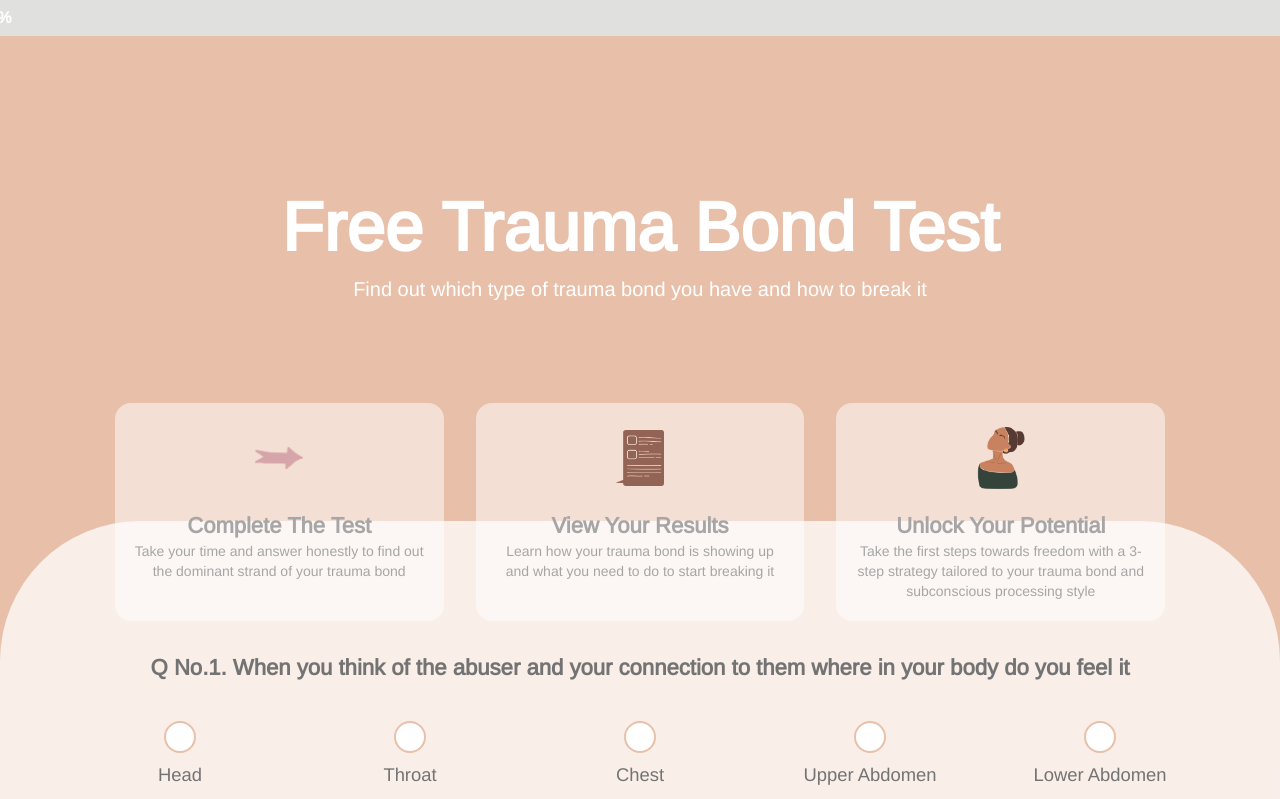
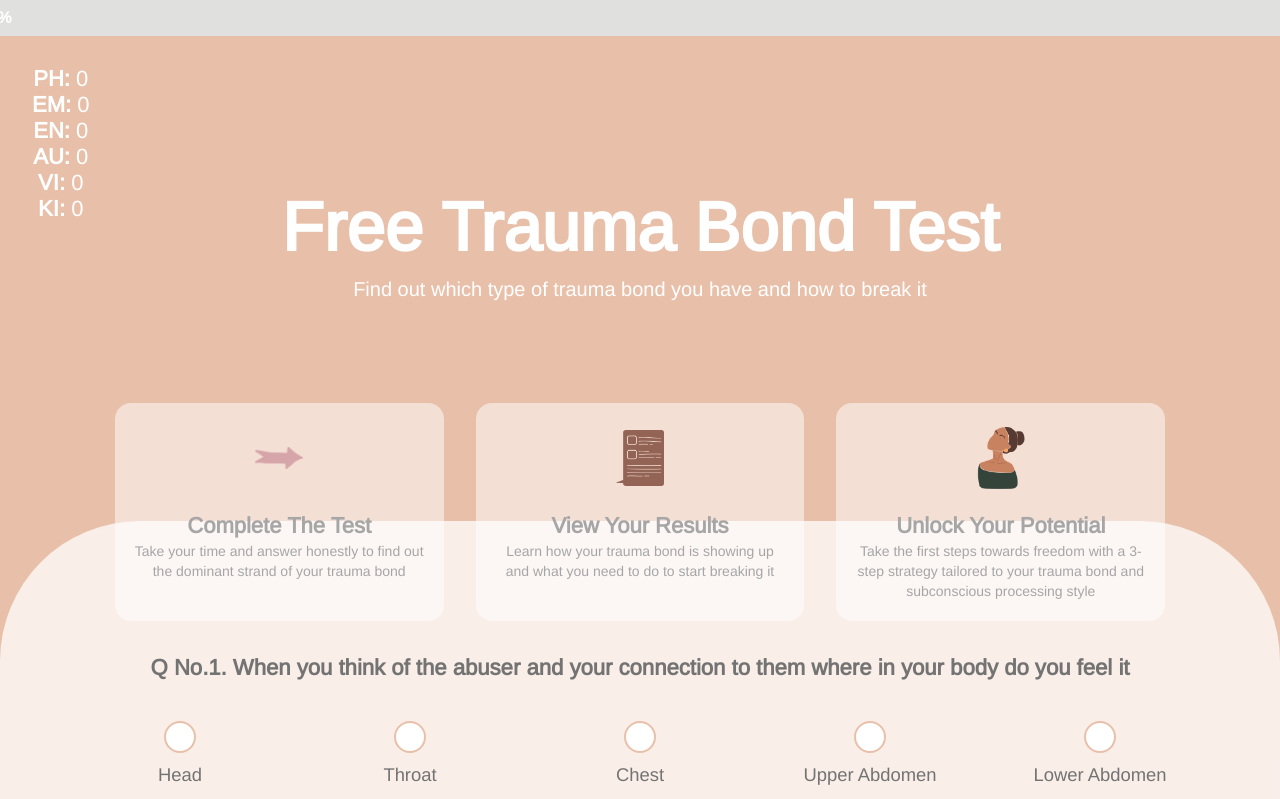
Before and after one commit to mubeenhassan/quiz, a React (Create React App) app: page /result in a window 1280 px wide. Shown: the top 799 px of the page. Built offline with nearby package versions, Linux system fonts and the light colour scheme.

Commit message:
adding points visible on screen for testing

```diff
--- a/src/components/Home/index.js
+++ b/src/components/Home/index.js
@@ -72,6 +72,20 @@ function Home() {
     window.scrollTo(0, 0)
   }
 
+  const renderResults=()=>{
+    return(
+      <div className='test'>
+        <strong>PH: </strong> {points.PH} <br/>
+        <strong>EM: </strong> {points.EM} <br/>
+        <strong>EN: </strong> {points.EN} <br/>
+        <strong>AU: </strong> {points.AU} <br/>
+        <strong>VI: </strong> {points.VI} <br/>
+        <strong>KI: </strong> {points.KI}
+      </div>
+    )
+
+  }
+
   const renderQuestions = () => {
     return quiz.map((questions, key) => {
       let questionNumber = (currentPage - 1) * QUESTIONS_PER_PAGE + key + 1
@@ -90,7 +104,7 @@ function Home() {
   return (
     <div className='main-container'>
       <ProgressBar bgcolor={'#e8c0aa'} completed={progress} />
-
+      {renderResults()}
       {isQuizFinished ? (
         <Result
           points={points}
--- a/src/components/Result/index.jsx
+++ b/src/components/Result/index.jsx
@@ -131,6 +131,7 @@ const Result = (props) => {
           VI: 0,
         })
       })
+      window.location.reload();
   }
   return (
     <div>
--- a/src/index.css
+++ b/src/index.css
@@ -442,3 +442,14 @@ a {
   font-weight: 400;
   opacity: 1;
 }
+
+
+.test{
+  position: fixed;
+  top: 50px;
+  color: white;
+  left: 16px;
+  font-size: 22px;
+  background: #e8c0aa;
+  padding: 16px;
+}
```
